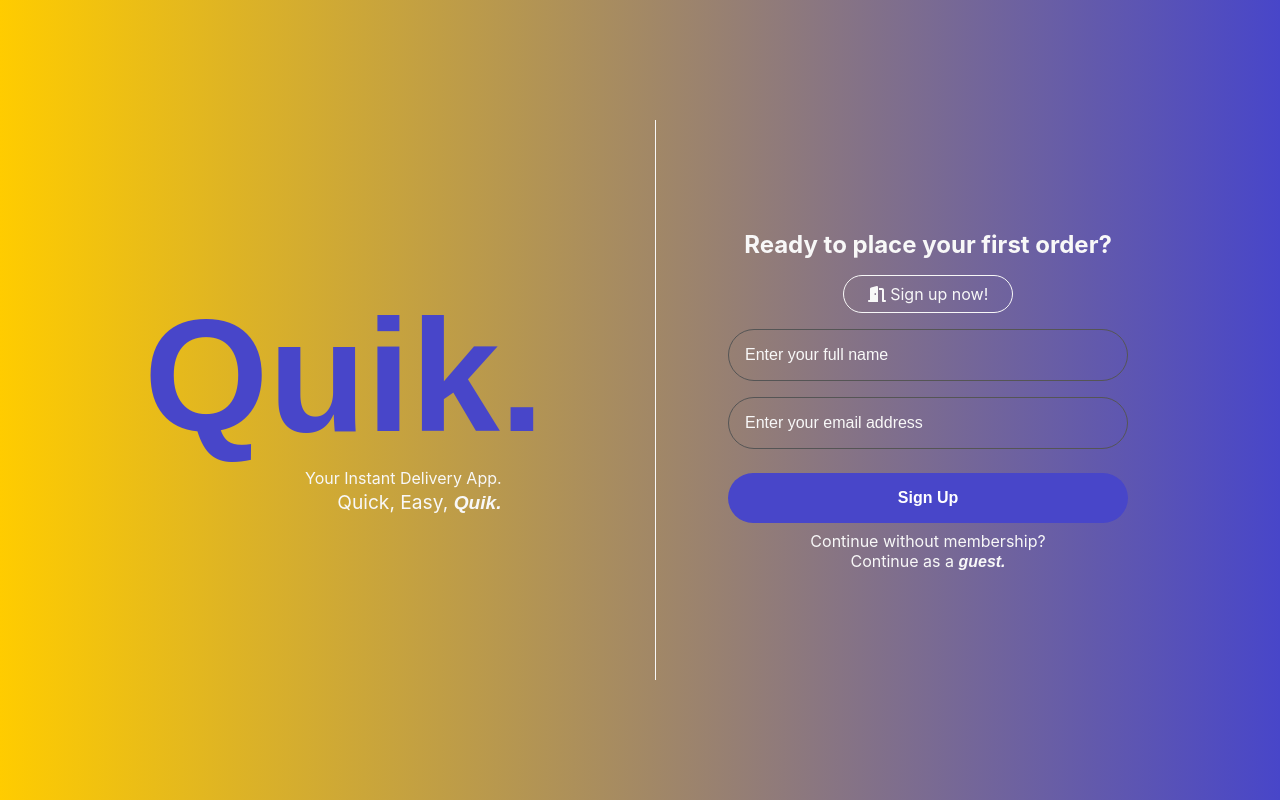
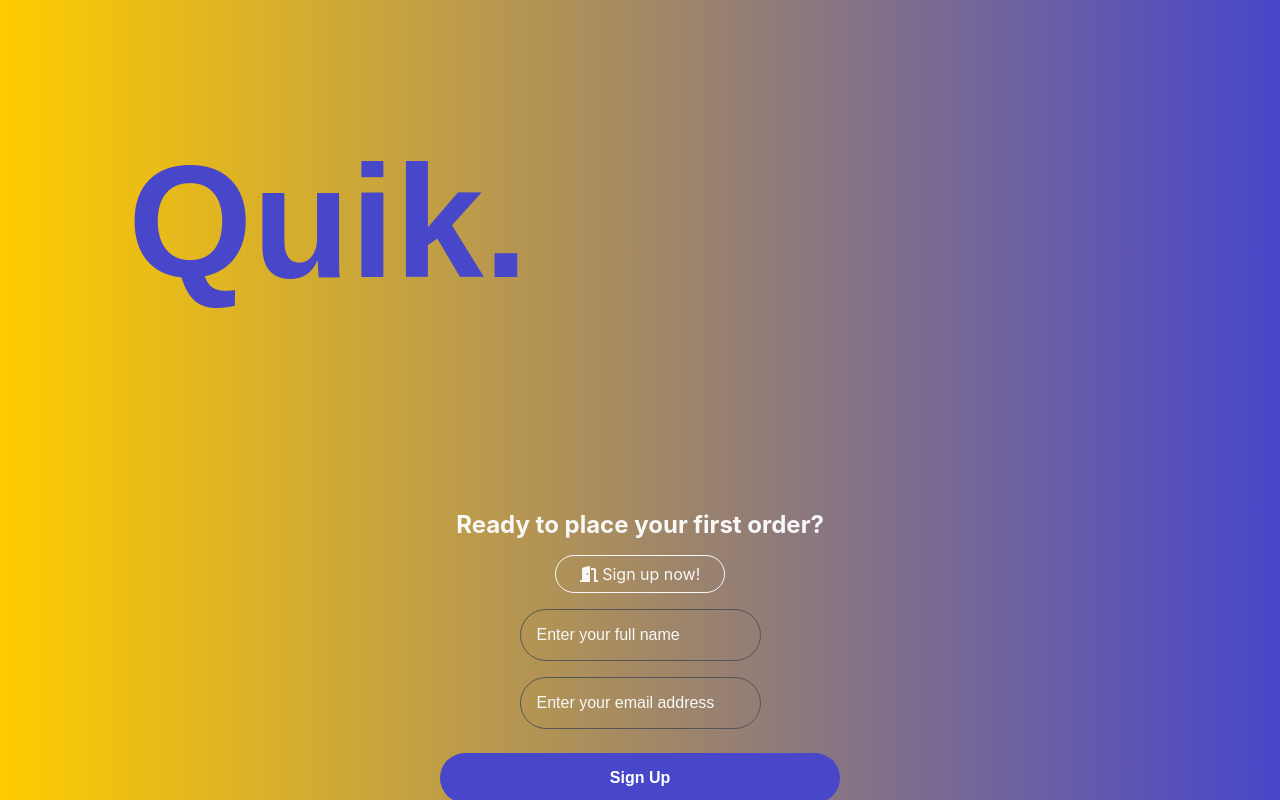
Before and after one commit to oguzhanozenc/Quik-Instant-Delivery-App, a plain HTML site: page index.html in a window 1280 px wide. Drawn offline with Linux system fonts and the light colour scheme.

Commit message:
Add files via upload

```diff
--- a/welcome-styles.css
+++ b/welcome-styles.css
@@ -209,3 +209,40 @@ button[type="submit"] {
 button[type="submit"]:hover {
   opacity: 80%;
 }
+@media screen and (max-width: 1300px) {
+  * {
+    margin: 0 auto;
+    padding: 0;
+  }
+  body {
+    width: 100%;
+    height: 100vh;
+    justify-content: center;
+    align-items: center;
+  }
+  .grid-container {
+    grid-template-columns: 1fr;
+    justify-content: center;
+    text-align: center;
+  }
+  .welcome,
+  #registrationForm {
+    margin: 0 auto;
+    padding: 0;
+    border: none;
+  }
+  .welcome {
+    max-width: 80%;
+  }
+
+  .welcome h1 {
+    padding: 0;
+    margin: 0;
+    display: inline-flex;
+  }
+
+  .welcome p,
+  .welcome small {
+    display: none;
+  }
+}
```
